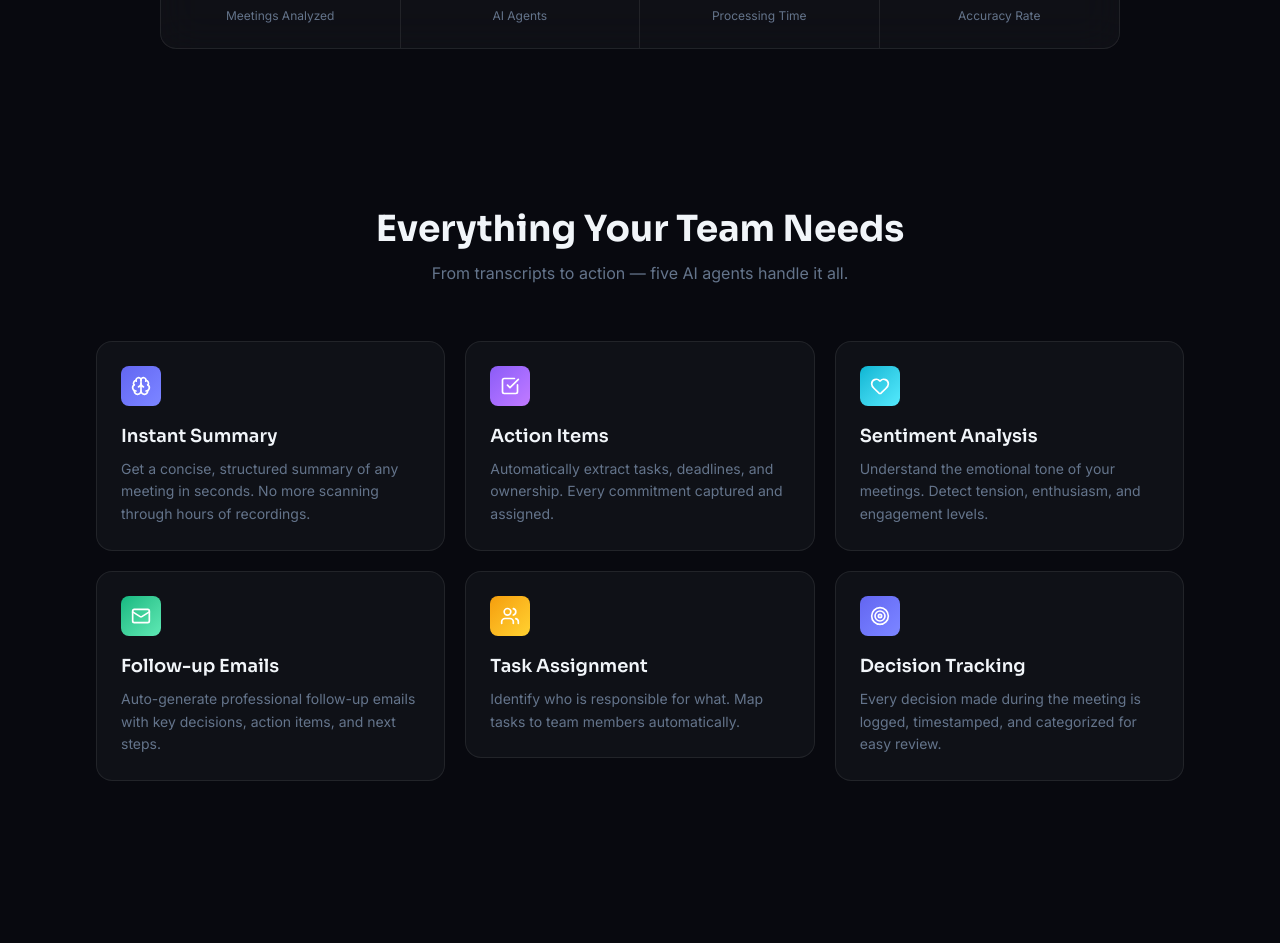
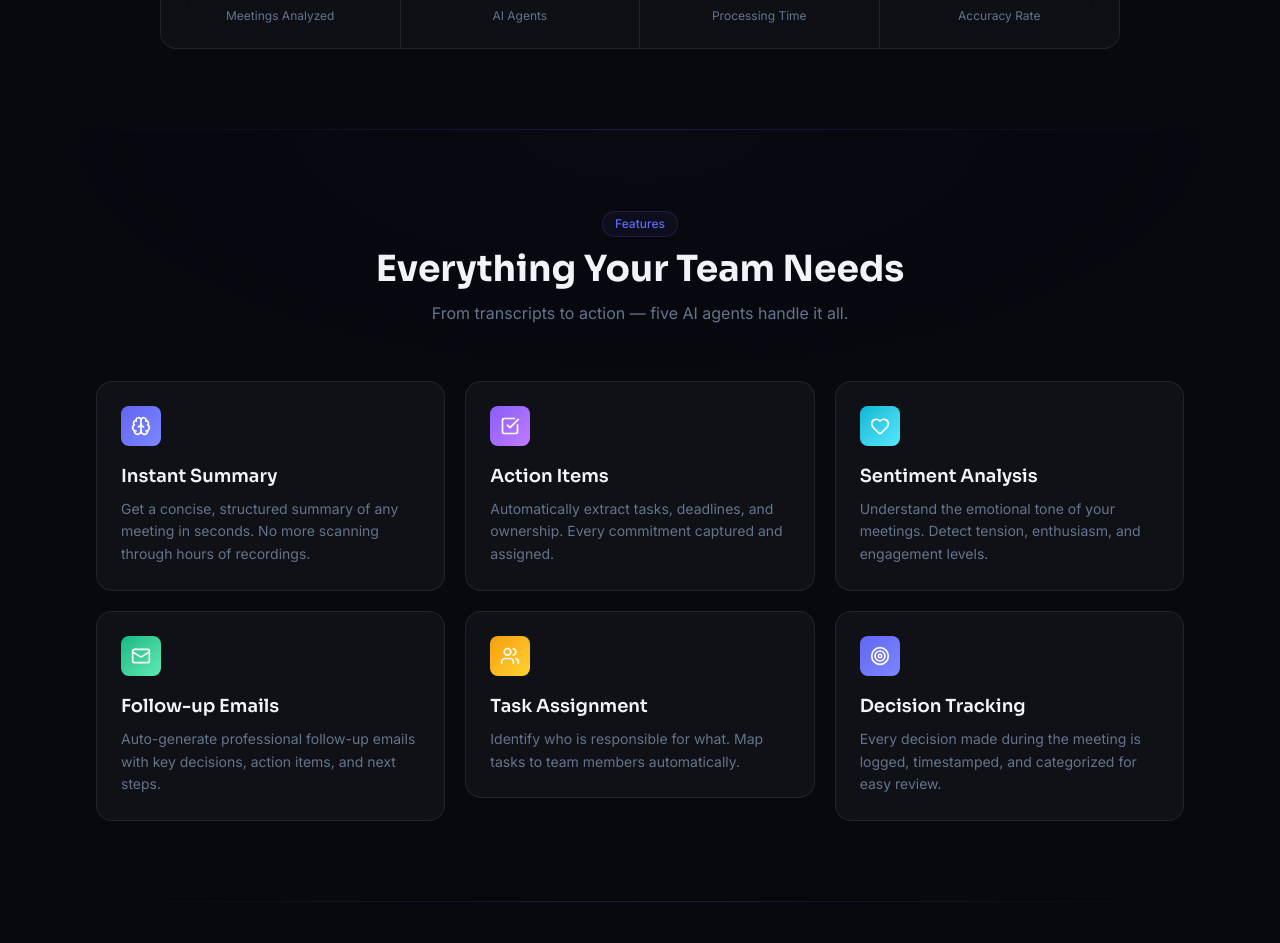
Before and after one commit to awanzain026-cmyk/MeetMind, a Next.js app: page / in a window 1280 px wide. Shown: the part 900-1843 px from the top of the page. Built offline with nearby package versions, Linux system fonts and the light colour scheme.

Commit message:
feat: section dividers, colored backgrounds, premium section badges, hero parallax fix

```diff
--- a/src/app/page.tsx
+++ b/src/app/page.tsx
@@ -163,9 +163,13 @@ export default function Home() {
       <main className="flex-1">
         <HeroSection />
         <StatsSection />
+        <SectionDivider color="#6366f1" />
         <FeaturesSection />
+        <SectionDivider color="#8b5cf6" />
         <HowItWorksSection />
+        <SectionDivider color="#06b6d4" />
         <AgentsSection />
+        <SectionDivider color="#6366f1" />
         <CTASection />
       </main>
 
@@ -562,6 +566,19 @@ function StatsSection() {
   );
 }
 
+function SectionDivider({ color = "#6366f1" }: { color?: string }) {
+  return (
+    <div className="relative mx-auto max-w-6xl px-4">
+      <div
+        className="h-px w-full opacity-20"
+        style={{
+          background: `linear-gradient(to right, transparent, ${color}, transparent)`,
+        }}
+      />
+    </div>
+  );
+}
+
 function FeaturesSection() {
   const features = [
     {
@@ -616,8 +633,12 @@ function FeaturesSection() {
 
   return (
     <FadeInSection>
-      <section id="features" className="mx-auto max-w-6xl px-4 py-20 sm:px-6 lg:px-8">
+      <section id="features" className="relative mx-auto max-w-6xl px-4 py-20 sm:px-6 lg:px-8">
+        <div className="pointer-events-none absolute inset-0 opacity-30" style={{
+          background: "radial-gradient(ellipse 80% 50% at 50% 0%, rgba(99,102,241,0.05) 0%, transparent 70%)"
+        }} />
         <div className="mb-14 text-center">
+          <span className="mb-3 inline-block rounded-full border border-primary/20 bg-primary/5 px-3 py-1 text-xs font-medium text-primary">Features</span>
           <h2 className="text-3xl font-bold text-text-primary sm:text-4xl">
             Everything Your Team Needs
           </h2>
```
